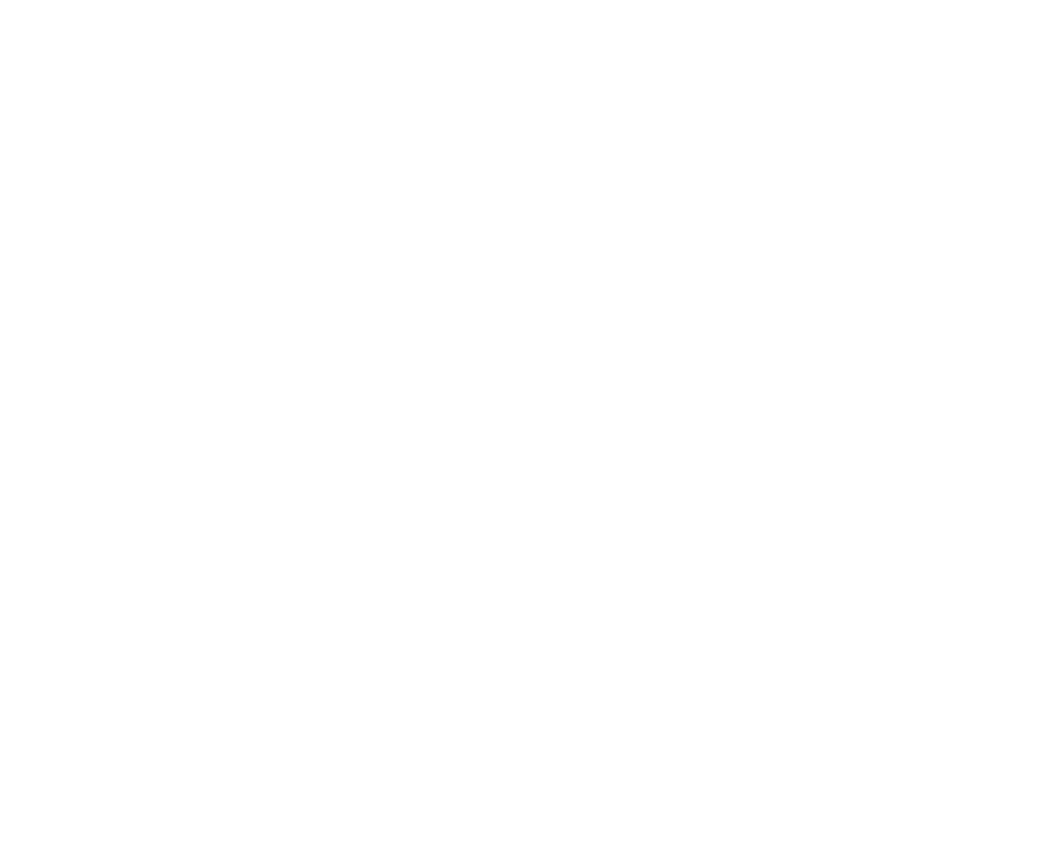
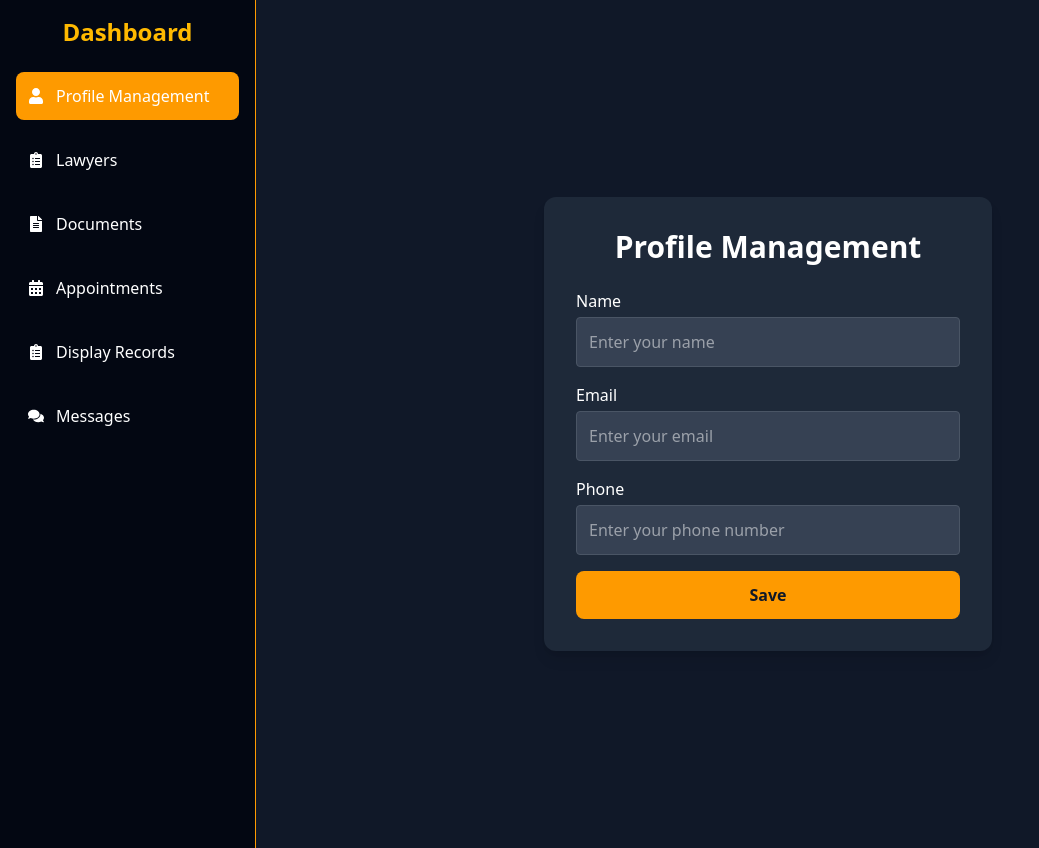
Before and after one commit to AhmadR90/Law-Firm, a React (Vite) app in the folder Frontend/: page /client in a window 1280 px wide. Before the commit this address had no page. Shown: the whole page, without its empty margins (0-1039 px from the left). Before the commit the page ends 800 px from the top, so only its background shows below. Built offline with nearby package versions, Linux system fonts and the light colour scheme.

Commit message:
client side working

```diff
--- a/Frontend/src/App.jsx
+++ b/Frontend/src/App.jsx
@@ -3,6 +3,7 @@
 import './App.css'
 import RegistrationForm from './components/Registeration'
 import LoginForm from "./components/Login"
+import Dashboard from './Client/MainPage'
 function App() {
   const [count, setCount] = useState(0)
 
@@ -12,6 +13,7 @@
       <Routes>
         <Route path='/' element={<LoginForm/>}></Route>
         <Route path='/register' element={<RegistrationForm/>}></Route>
+        <Route path='/client' element={<Dashboard/>}></Route>
       </Routes>
 
       </Router>
--- /dev/null
+++ b/Frontend/src/Client/LawyerList.jsx
@@ -0,0 +1,74 @@
+import React from "react";
+// import SupremeCourtImg from "../assets/SupremeCourt.jpg"
+const lawyerCategories = [
+  {
+    title: "Supreme Court Lawyers",
+    description:
+      "Navigate Pakistan’s judiciary with experts who handle cases with utmost professionalism.",
+    image:
+      "https://i.pinimg.com/736x/e8/4f/e6/e84fe6bc3c5bfe7907103d91a4877049.jpg", // Replace with actual image paths
+  },
+  {
+    title: "High Court Lawyers",
+    description:
+      "Get top-tier representation in any provincial high court by seasoned legal authorities.",
+    image:
+      "https://i.pinimg.com/736x/5f/cc/29/5fcc2927fb3c48be7ee1c1e8911d6a31.jpg",
+  },
+  {
+    title: "Civil Lawyers",
+    description:
+      "Handle disputes related to property, contracts, and family matters with expert guidance.",
+    image:
+      "https://i.pinimg.com/474x/f7/92/32/f79232d39f72812422927b13926053e2.jpg",
+  },
+  {
+    title: "Criminal Litigation",
+    description:
+      "Defend your rights with experienced lawyers specializing in criminal cases.",
+    image:
+      "https://i.pinimg.com/474x/83/5b/3c/835b3ca33bacaee8e49c0e190d253151.jpg",
+  },
+  {
+    title: "Family Matters",
+    description:
+      "Get legal assistance for family disputes, child custody, and divorce cases.",
+    image:
+      "https://i.pinimg.com/474x/74/d1/27/74d12745d776fdd870625dc455154446.jpg",
+  },
+];
+
+const Lawyers = () => {
+  return (
+    <div className="p-6 text-white min-h-screen">
+      <h2 className="text-4xl font-extrabold text-amber-400 text-center mb-8">
+        Find the Perfect Lawyer
+      </h2>
+      <div className="grid grid-cols-1 sm:grid-cols-2 lg:grid-cols-3 gap-6">
+        {lawyerCategories.map((lawyer, index) => (
+          <div
+            key={index}
+            className="bg-gray-950 border border-amber-500 rounded-lg overflow-hidden shadow-lg transition-transform transform hover:scale-105"
+          >
+            <img
+              src={lawyer.image}
+              alt={lawyer.title}
+              className="w-full h-40 object-cover"
+            />
+            <div className="p-4">
+              <h3 className="text-xl font-semibold text-amber-400">
+                {lawyer.title}
+              </h3>
+              <p className="mt-2 text-gray-300">{lawyer.description}</p>
+              <button className="mt-4 w-full bg-amber-500 text-gray-900 py-2 rounded-lg font-semibold hover:bg-amber-600 transition">
+                Get Started →
+              </button>
+            </div>
+          </div>
+        ))}
+      </div>
+    </div>
+  );
+};
+
+export default Lawyers;
--- /dev/null
+++ b/Frontend/src/Client/MainPage.jsx
@@ -0,0 +1,83 @@
+import React, { useState } from "react";
+import { FaUser, FaFileAlt, FaCalendarAlt, FaClipboardList, FaComments, FaBars } from "react-icons/fa";
+import ProfileManagement from "./ProfileManagement";
+import LawyersList from "./LawyerList";
+
+const Sidebar = ({ onSelect, isOpen, toggleSidebar }) => {
+  const menuItems = [
+    { name: "Profile Management", icon: <FaUser />, key: "profile" },
+    { name: "Lawyers", icon: <FaClipboardList />, key: "lawyers" },
+    { name: "Documents", icon: <FaFileAlt />, key: "documents" },
+    { name: "Appointments", icon: <FaCalendarAlt />, key: "appointments" },
+    { name: "Display Records", icon: <FaClipboardList />, key: "records" },
+    { name: "Messages", icon: <FaComments />, key: "messages" },
+  ];
+
+  const [active, setActive] = useState("profile");
+
+  const handleSelect = (key) => {
+    setActive(key);
+    onSelect(key);
+
+    // Close the sidebar only on mobile screens
+    if (window.innerWidth < 768) {
+      toggleSidebar();
+    }
+  };
+
+  return (
+    <div
+      className={`fixed inset-y-0 left-0 w-64 bg-gray-950 border-r border-amber-500 p-4 transform ${
+        isOpen ? "translate-x-0" : "-translate-x-full"
+      } transition-transform duration-300 ease-in-out md:relative md:translate-x-0 min-h-screen z-50`}
+    >
+      <h2 className="text-2xl font-bold text-amber-400 text-center mb-6">Dashboard</h2>
+      <ul className="space-y-4">
+        {menuItems.map((item) => (
+          <li
+            key={item.key}
+            className={`flex items-center gap-3 p-3 rounded-lg cursor-pointer transition duration-300 text-white ${
+              active === item.key ? "bg-amber-500 text-gray-900" : "hover:bg-gray-800"
+            }`}
+            onClick={() => handleSelect(item.key)}
+          >
+            {item.icon}
+            {item.name}
+          </li>
+        ))}
+      </ul>
+    </div>
+  );
+};
+
+const Dashboard = () => {
+  const [selectedComponent, setSelectedComponent] = useState("profile");
+  const [isSidebarOpen, setIsSidebarOpen] = useState(false);
+
+  const toggleSidebar = () => {
+    setIsSidebarOpen((prev) => !prev);
+  };
+
+  const renderComponent = () => {
+    switch (selectedComponent) {
+      case "profile":
+        return <ProfileManagement />;
+      case "lawyers":
+        return <LawyersList />;
+      default:
+        return <div className="p-6 text-white">{selectedComponent} Content</div>;
+    }
+  };
+
+  return (
+    <div className="flex min-h-screen bg-gray-900 relative">
+      <button className="md:hidden absolute top-4 left-4 p-4 text-white z-50" onClick={toggleSidebar}>
+        <FaBars size={24} />
+      </button>
+      <Sidebar onSelect={setSelectedComponent} isOpen={isSidebarOpen} toggleSidebar={toggleSidebar} />
+      <div className="flex-1 p-6">{renderComponent()}</div>
+    </div>
+  );
+};
+
+export default Dashboard;
--- /dev/null
+++ b/Frontend/src/Client/ProfileManagement.jsx
@@ -0,0 +1,81 @@
+import React, { useState } from "react";
+
+const ProfileManagement = () => {
+  const [formData, setFormData] = useState({ name: "", email: "", phone: "" });
+  const [errors, setErrors] = useState({});
+
+  const handleChange = (e) => {
+    setFormData({ ...formData, [e.target.name]: e.target.value });
+  };
+
+  const validateForm = () => {
+    let newErrors = {};
+    if (!formData.name.trim()) newErrors.name = "Name is required";
+    if (!formData.email.trim()) newErrors.email = "Email is required";
+    if (!formData.phone.trim()) newErrors.phone = "Phone number is required";
+
+    setErrors(newErrors);
+    return Object.keys(newErrors).length === 0;
+  };
+
+  const handleSubmit = (e) => {
+    e.preventDefault();
+    if (validateForm()) {
+      setFormData({ name: "", email: "", phone: "" }); // Clear form
+    }
+  };
+
+  return (
+    <div className="flex justify-center items-center min-h-screen">
+      <div className="bg-gray-800 p-8 rounded-xl shadow-lg w-full max-w-md">
+        <h2 className="text-white text-3xl font-bold text-center mb-6">Profile Management</h2>
+        <form onSubmit={handleSubmit} className="space-y-4">
+          <div>
+            <label className="text-white block mb-1">Name</label>
+            <input
+              type="text"
+              name="name"
+              value={formData.name}
+              onChange={handleChange}
+              className="w-full p-3 rounded bg-gray-700 text-white border border-gray-600 focus:outline-none focus:ring-2 focus:ring-amber-500"
+              placeholder="Enter your name"
+            />
+            {errors.name && <p className="text-red-500 text-sm">{errors.name}</p>}
+          </div>
+          <div>
+            <label className="text-white block mb-1">Email</label>
+            <input
+              type="email"
+              name="email"
+              value={formData.email}
+              onChange={handleChange}
+              className="w-full p-3 rounded bg-gray-700 text-white border border-gray-600 focus:outline-none focus:ring-2 focus:ring-amber-500"
+              placeholder="Enter your email"
+            />
+            {errors.email && <p className="text-red-500 text-sm">{errors.email}</p>}
+          </div>
+          <div>
+            <label className="text-white block mb-1">Phone</label>
+            <input
+              type="text"
+              name="phone"
+              value={formData.phone}
+              onChange={handleChange}
+              className="w-full p-3 rounded bg-gray-700 text-white border border-gray-600 focus:outline-none focus:ring-2 focus:ring-amber-500"
+              placeholder="Enter your phone number"
+            />
+            {errors.phone && <p className="text-red-500 text-sm">{errors.phone}</p>}
+          </div>
+          <button
+            type="submit"
+            className="w-full bg-amber-500 text-gray-900 py-3 rounded-lg font-bold hover:bg-amber-600 transition"
+          >
+            Save
+          </button>
+        </form>
+      </div>
+    </div>
+  );
+};
+
+export default ProfileManagement;
--- a/Frontend/src/components/Login.jsx
+++ b/Frontend/src/components/Login.jsx
@@ -2,6 +2,7 @@
 import { Link } from "react-router-dom";
 import { toast } from "react-toastify";
 import "react-toastify/dist/ReactToastify.css";
+import { useNavigate } from "react-router-dom";
 import LoginImage from "../assets/Login.jpg";
 
 const LoginForm = () => {
@@ -9,6 +10,7 @@
     email: "",
     password: "",
   });
+  const navigate=useNavigate()
 
   const handleChange = (e) => {
     setFormData({ ...formData, [e.target.name]: e.target.value });
@@ -22,27 +24,24 @@
       return;
     }
 
-    toast.success("Login Successfully!", {
-      position: "top-center",
-      autoClose: 2000,
-    });
+    toast.success("Login Successfully!", { position: "top-center", autoClose: 2000 });
 
     console.log("Login Data:", formData);
 
     setFormData({
       email: "",
       password: "",
+
     });
+    navigate("/client")
   };
 
   return (
-    <div className="flex flex-col md:flex-row min-h-screen bg-gray-900">
+    <div className="flex min-h-screen bg-gray-900">
       {/* Left Side - Form */}
       <div className="w-full md:w-1/2 flex justify-center items-center p-6">
         <div className="p-8 w-full max-w-md bg-gray-950 border border-amber-500 rounded-2xl shadow-lg">
-          <h2 className="text-3xl md:text-4xl font-bold text-center mb-6 text-amber-400">
-            Login
-          </h2>
+          <h2 className="text-3xl md:text-4xl font-bold text-center mb-6 text-amber-400">Login</h2>
           <form onSubmit={handleSubmit} className="space-y-5">
             <input
               type="email"
@@ -71,10 +70,7 @@
           </form>
           <p className="text-center mt-4 text-gray-400">
             Don't have an account?
-            <Link to="/register" className="text-amber-500 hover:underline">
-              {" "}
-              Register here
-            </Link>
+            <Link to="/register" className="text-amber-500 hover:underline"> Register here</Link>
           </p>
         </div>
       </div>
--- a/Frontend/src/components/Registeration.jsx
+++ b/Frontend/src/components/Registeration.jsx
@@ -1,5 +1,8 @@
 import React, { useState } from "react";
-import Login from "../assets/Login.jpg";
+import { Link } from "react-router-dom";
+import { toast } from "react-toastify";
+import "react-toastify/dist/ReactToastify.css";
+import LoginImage from "../assets/Login.jpg";
 
 const RegistrationForm = () => {
   const [formData, setFormData] = useState({
@@ -15,11 +18,26 @@
 
   const handleSubmit = (e) => {
     e.preventDefault();
+
+    if (!formData.name || !formData.email || !formData.password) {
+      toast.error("Please fill in all fields!", { position: "top-center" });
+      return;
+    }
+
+    toast.success("Registration Successful!", { position: "top-center", autoClose: 2000 });
+
     console.log("Registration Data:", formData);
+
+    setFormData({
+      name: "",
+      email: "",
+      password: "",
+      role: "client",
+    });
   };
 
   return (
-    <div className="flex flex-col md:flex-row min-h-screen bg-gray-900">
+    <div className="flex min-h-screen bg-gray-900">
       {/* Left Side - Form */}
       <div className="w-full md:w-1/2 flex justify-center items-center p-6">
         <div className="p-8 w-full max-w-md bg-gray-950 border border-amber-500 rounded-2xl shadow-lg">
@@ -70,14 +88,18 @@
               Register
             </button>
           </form>
+          <p className="text-center mt-4 text-gray-400">
+            Already have an account?
+            <Link to="/login" className="text-amber-500 hover:underline"> Login here</Link>
+          </p>
         </div>
       </div>
 
       {/* Right Side - Image */}
       <div className="hidden md:flex md:w-1/2 justify-center items-center p-6">
         <img
-          src={Login}
-          alt="Registration"
+          src={LoginImage}
+          alt="Register"
           className="w-full h-auto md:h-full object-cover rounded-lg"
         />
       </div>
--- /dev/null
+++ b/package.json
@@ -0,0 +1,5 @@
+{
+  "dependencies": {
+    "react-icons": "^5.5.0"
+  }
+}
```
Also changed, not shown: Frontend/src/assets/SupremeCourt.jpg (added), 1 other file (tests, documents, lock files or other folders).
